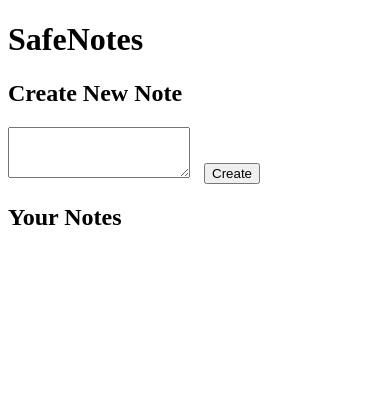
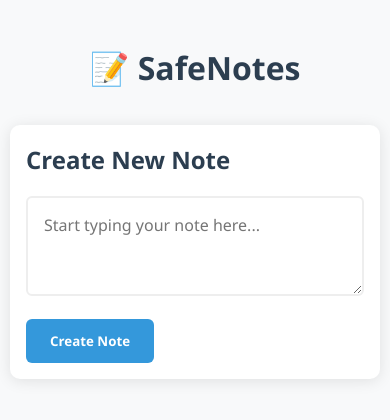
Before and after one commit to DakshRocks21/SafeNotes, a Flask app: page / in a window 390 px wide. Shown: the top 420 px of the page. Run offline with Flask 3, Linux system fonts and the light colour scheme; data that the repository does not hold is empty.

Commit message:
added styling

```diff
--- a/templates/index.html
+++ b/templates/index.html
@@ -3,42 +3,190 @@
 <head>
     <title>SafeNotes CRUD</title>
     <style>
-        .note { border: 1px solid #ccc; padding: 10px; margin: 10px; }
-        button { margin-left: 10px; }
+:root {
+            --primary: #2c3e50;
+            --secondary: #3498db;
+            --danger: #e74c3c;
+            --background: #f8f9fa;
+            --text: #2c3e50;
+        }
+
+        * {
+            margin: 0;
+            padding: 0;
+            box-sizing: border-box;
+            font-family: 'Segoe UI', system-ui, sans-serif;
+        }
+
+        body {
+            background-color: var(--background);
+            color: var(--text);
+            line-height: 1.6;
+            padding: 20px;
+            max-width: 800px;
+            margin: 0 auto;
+        }
+
+        h1 {
+            color: var(--primary);
+            text-align: center;
+            margin: 2rem 0;
+            font-size: 2.5rem;
+        }
+
+        .create-section {
+            background: white;
+            padding: 2rem;
+            border-radius: 10px;
+            box-shadow: 0 2px 15px rgba(0, 0, 0, 0.1);
+            margin-bottom: 2rem;
+        }
+
+        .notes-container {
+            display: grid;
+            gap: 1.5rem;
+        }
+
+        .note-card {
+            background: white;
+            padding: 1.5rem;
+            border-radius: 8px;
+            box-shadow: 0 2px 10px rgba(0, 0, 0, 0.08);
+            transition: transform 0.2s ease;
+        }
+
+        .note-card:hover {
+            transform: translateY(-2px);
+        }
+
+        textarea {
+            width: 100%;
+            padding: 1rem;
+            border: 2px solid #eee;
+            border-radius: 6px;
+            resize: vertical;
+            min-height: 100px;
+            margin: 1rem 0;
+            font-size: 1rem;
+        }
+
+        button {
+            padding: 0.8rem 1.5rem;
+            border: none;
+            border-radius: 6px;
+            cursor: pointer;
+            font-weight: 600;
+            transition: all 0.2s ease;
+        }
+
+        .create-btn {
+            background: var(--secondary);
+            color: white;
+        }
+
+        .create-btn:hover {
+            background: #2980b9;
+        }
+
+        .edit-btn {
+            background: var(--secondary);
+            color: white;
+            margin-right: 0.5rem;
+        }
+
+        .delete-btn {
+            background: var(--danger);
+            color: white;
+        }
+
+        button:hover {
+            opacity: 0.9;
+            transform: translateY(-1px);
+        }
+
+        .note-content {
+            margin-bottom: 1rem;
+            white-space: pre-wrap;
+        }
+
+        .button-group {
+            display: flex;
+            gap: 0.5rem;
+            margin-top: 1rem;
+        }
+
+        @media (max-width: 600px) {
+            body {
+                padding: 10px;
+            }
+
+            .create-section {
+                padding: 1rem;
+            }
+
+            h1 {
+                font-size: 2rem;
+            }
+        }
     </style>
 </head>
 <body>
-    <h1>SafeNotes</h1>
+    <h1>📝 SafeNotes</h1>
 
-    <!-- Create Note Form -->
-    <div>
+    <!-- Create Note Section -->
+    <div class="create-section">
         <h2>Create New Note</h2>
-        <textarea id="newContent" rows="3"></textarea>
-        <button onclick="createNote()">Create</button>
+        <textarea id="newContent" placeholder="Start typing your note here..."></textarea>
+        <button class="create-btn" id="createBtn">Create Note</button>
     </div>
 
     <!-- Notes Display -->
-    <div id="notes"></div>
+    <div class="notes-container" id="notes"></div>
 
     <script>
-        // Helper function for API calls
-        async function fetchJson(url, options) {
+// DOM Elements
+        const createBtn = document.getElementById('createBtn');
+        const notesContainer = document.getElementById('notes');
+        const newContent = document.getElementById('newContent');
+
+        // Event Listeners
+        createBtn.addEventListener('click', createNote);
+
+        // Fetch wrapper with error handling
+        async function fetchData(url, options = {}) {
+            try {
                 const response = await fetch(url, {
                     headers: {
                         'Content-Type': 'application/json',
                     },
                     ...options
                 });
+
+                if (!response.ok) {
+                    throw new Error(`HTTP error! status: ${response.status}`);
+                }
+
                 return await response.json();
+            } catch (error) {
+                console.error('Fetch error:', error);
+                alert('Operation failed. Please try again.');
+            }
         }
 
         // Create Note
         async function createNote() {
-            const content = document.getElementById('newContent').value;
-            await fetchJson('/notes', {
+            const content = newContent.value.trim();
+            if (!content) {
+                alert('Please enter note content');
+                return;
+            }
+
+            await fetchData('/notes', {
                 method: 'POST',
                 body: JSON.stringify({ content })
             });
+
+            newContent.value = '';
             loadNotes();
         }
 
@@ -46,7 +194,7 @@
         async function updateNote(id) {
             const content = prompt('Enter new content:');
             if (content) {
-                await fetchJson(`/notes/${id}`, {
+                await fetchData(`/notes/${id}`, {
                     method: 'PUT',
                     body: JSON.stringify({ content })
                 });
@@ -56,27 +204,33 @@
 
         // Delete Note
         async function deleteNote(id) {
-            if (confirm('Are you sure?')) {
-                await fetchJson(`/notes/${id}`, { method: 'DELETE' });
+            if (confirm('Are you sure you want to delete this note?')) {
+                await fetchData(`/notes/${id}`, { method: 'DELETE' });
                 loadNotes();
             }
         }
 
         // Load and Display Notes
         async function loadNotes() {
-            const notes = await fetchJson('/notes');
-            const container = document.getElementById('notes');
-            container.innerHTML = '<h2>Your Notes</h2>';
+            const notes = await fetchData('/notes');
+            notesContainer.innerHTML = '';
 
             for (const [id, content] of Object.entries(notes)) {
-                const noteDiv = document.createElement('div');
-                noteDiv.className = 'note';
-                noteDiv.innerHTML = `
-                    <p>${content}</p>
-                    <button onclick="updateNote('${id}')">Edit</button>
-                    <button onclick="deleteNote('${id}')">Delete</button>
+                const noteCard = document.createElement('div');
+                noteCard.className = 'note-card';
+                noteCard.innerHTML = `
+                    <div class="note-content">${content}</div>
+                    <div class="button-group">
+                        <button class="edit-btn" data-id="${id}">Edit</button>
+                        <button class="delete-btn" data-id="${id}">Delete</button>
+                    </div>
                 `;
-                container.appendChild(noteDiv);
+
+                // Add event listeners to dynamically created buttons
+                noteCard.querySelector('.edit-btn').addEventListener('click', () => updateNote(id));
+                noteCard.querySelector('.delete-btn').addEventListener('click', () => deleteNote(id));
+
+                notesContainer.appendChild(noteCard);
             }
         }
 
```
Lines whose indentation alone changed are shown as unchanged.
